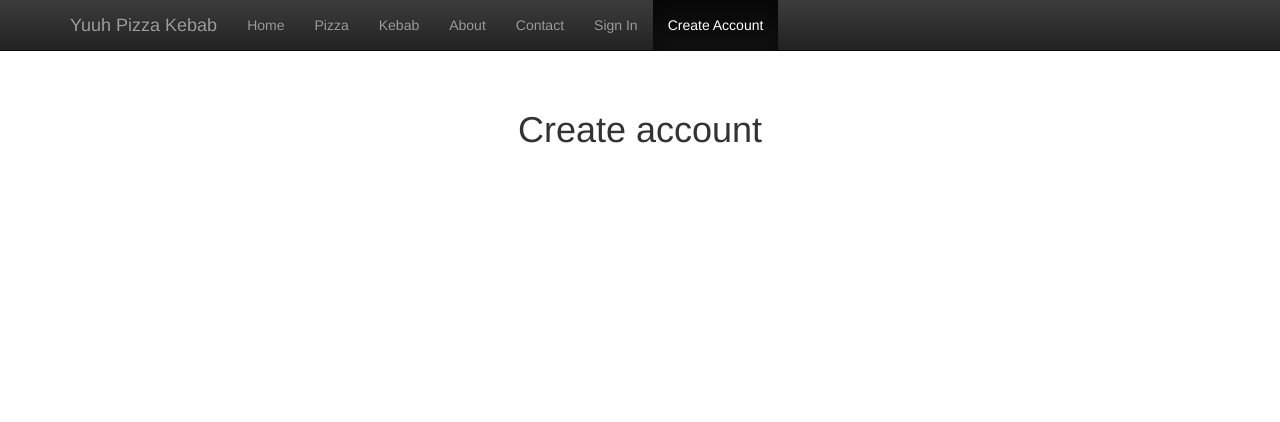
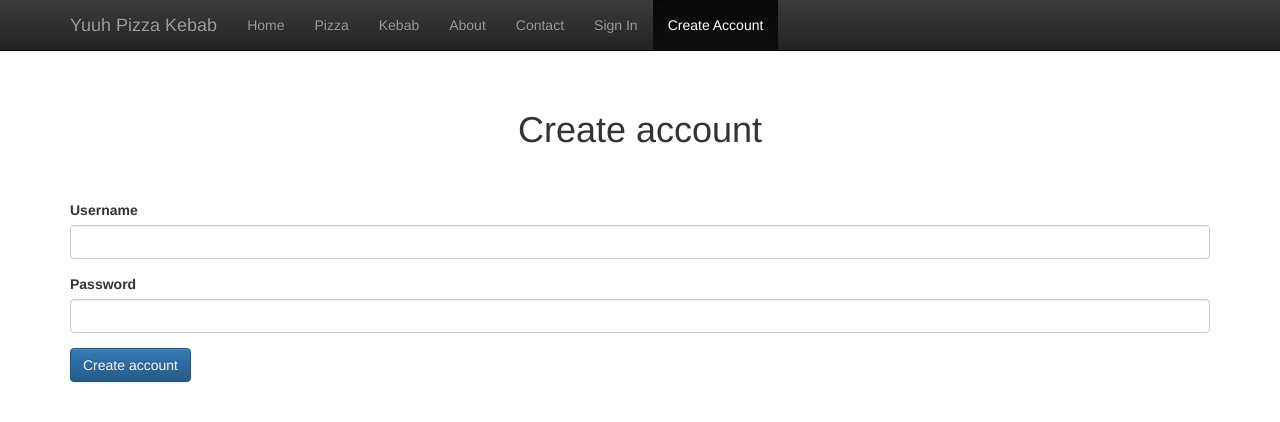
Before and after one commit to lex/yuuh-pizza-kebab, a Flask app: page /create_account in a window 1280 px wide. Shown: the top 422 px of the page. Run offline with Flask 2, Linux system fonts and the light colour scheme; some libraries are stand-ins or nearby versions.

Commit message:
add placeholder login and account creation

```diff
--- a/templates/createaccount.html
+++ b/templates/createaccount.html
@@ -10,6 +10,22 @@
       <div class="starter-template">
         <h1>Create account</h1>
       </div>
+
+      <div>
+        <form method="post">
+            <div class="form-group">
+            <label>Username</label>
+            <input type="text" class="form-control">
+            </div>
+
+            <div class="form-group">
+            <label>Password</label>
+            <input type="password" class="form-control">
+            </div>
+
+            <button type="submit" class="btn btn-primary">Create account</button>
+        </form>
+      </div>
     </div>
   </body>
 </html>
```
Also changed, not shown: templates/signin.html (+16 -0 lines).
